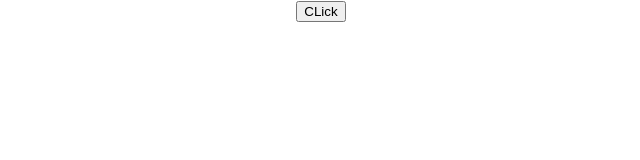
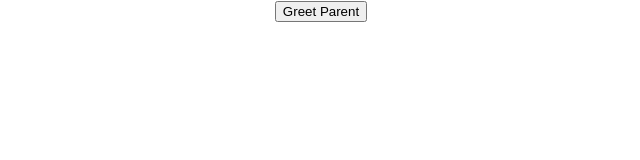
Before and after one commit to ZubairWani/React-App2, a React (Create React App) app: page / in a window 1280 px wide. Shown: the top 160 px of the page, without its empty margins (319-959 px from the left). Built offline with nearby package versions, Linux system fonts and the light colour scheme.

Commit message:
added some components

```diff
--- a/src/App.js
+++ b/src/App.js
@@ -1,8 +1,9 @@
 
 import './App.css';
-import { ClickHandler } from './components/ClickHandler';
+// import { ClickHandler } from './components/ClickHandler';
 // import {Greet} from './components/Greet'
-import { Message } from './components/Message'
+// import { Message } from './components/Message'
+import { ParentComponent } from './components/ParentComponent';
 
 function App() {
   return (
@@ -14,7 +15,8 @@
        </Greet> */}
 
       {/* <Message /> */}
-      <ClickHandler/>
+      {/* <ClickHandler/> */}
+      <ParentComponent/>
 
     </div>
   );
--- /dev/null
+++ b/src/components/ChildComponent.js
@@ -0,0 +1,5 @@
+export const ChildComponent = (props)=>{
+    return <div>
+        <button onClick={ ()=>  props.greetHandler('child')} >Greet Parent</button>
+    </div>
+}
--- a/src/components/ClickHandler.js
+++ b/src/components/ClickHandler.js
@@ -1,8 +1,9 @@
 export const ClickHandler = ()=> {
-    const ClickHandler = (event)=>{
-        console.log('Button CLicked', event)
+    const ClickHandler = (event, count =1)=>{
+        console.log('Button CLicked',count, event)
     }
     return  <div>
         <button onClick={ClickHandler}>CLick</button>
+        <button onClick={(event)=> ClickHandler(event, 5)}>CLick 5</button>
     </div>
 }
--- /dev/null
+++ b/src/components/ParentComponent.js
@@ -0,0 +1,9 @@
+import { ChildComponent } from "./ChildComponent"
+
+export const ParentComponent = ()=> {
+    const greetParent = (childName)=>{
+        alert(`Hello parent ${childName}`)
+    }
+
+    return <ChildComponent greetHandler={greetParent} />
+}
```
